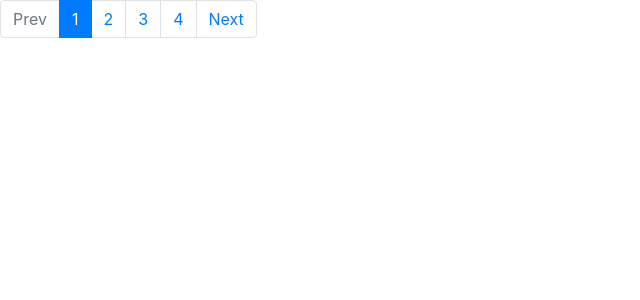
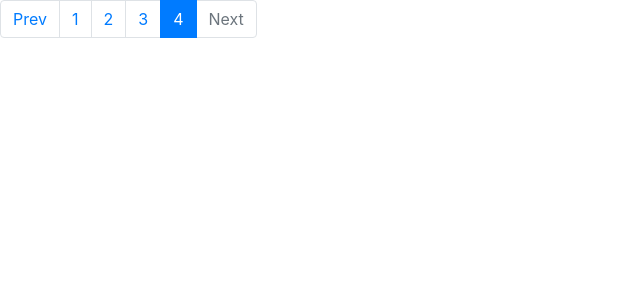
Before and after one commit to BeataJ/pages-angular, an Angular app: page / in a window 1280 px wide. Shown: the top 300 px of the page, without its empty margins (0-640 px from the left). Built offline with nearby package versions, Linux system fonts and the light colour scheme.

Commit message:
add click event

```diff
--- a/src/app/app.component.html
+++ b/src/app/app.component.html
@@ -1,14 +1,14 @@
 <nav>
   <ul class="pagination">
     <li class="page-item" [ngClass]="{ disabled: currentPage === 0 }">
-      <a href="" class="page-link">Prev</a>
+      <a class="page-link">Prev</a>
     </li>
     <li
       class="page-item"
       [ngClass]="{ active: i === currentPage }"
       *ngFor="let image of images; let i = index"
     >
-      <a href="" class="page-link">
+      <a (click)="currentPage = i" class="page-link">
         {{ i + 1 }}
       </a>
     </li>
@@ -16,7 +16,7 @@
       class="page-item"
       [ngClass]="{ disabled: currentPage === images.length - 1 }"
     >
-      <a href="" class="page-link">Next</a>
+      <a class="page-link">Next</a>
     </li>
   </ul>
 </nav>
--- a/src/app/app.component.ts
+++ b/src/app/app.component.ts
@@ -6,7 +6,7 @@ import { Component } from '@angular/core';
   styleUrls: ['./app.component.css'],
 })
 export class AppComponent {
-  currentPage = 0;
+  currentPage = 3;
 
   images = [
     {
```
